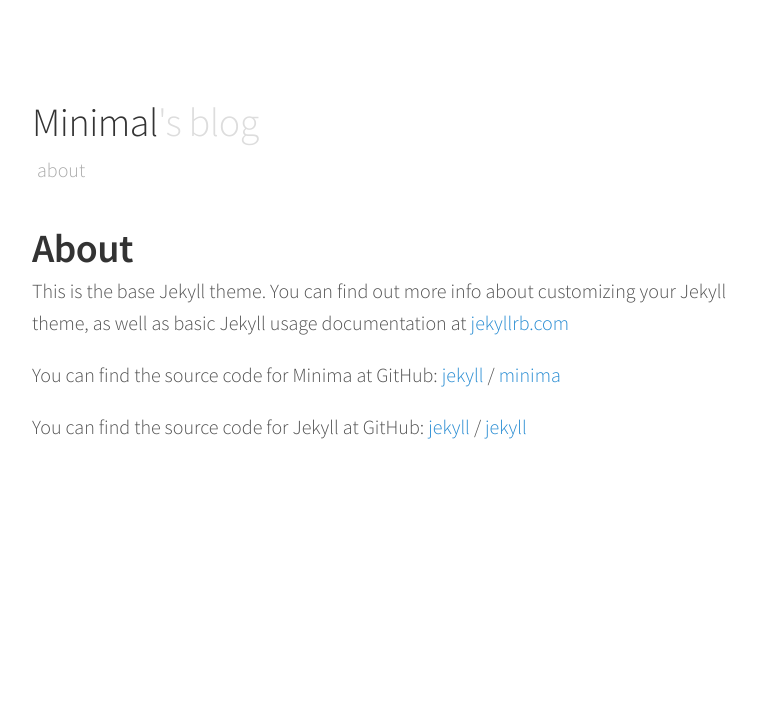
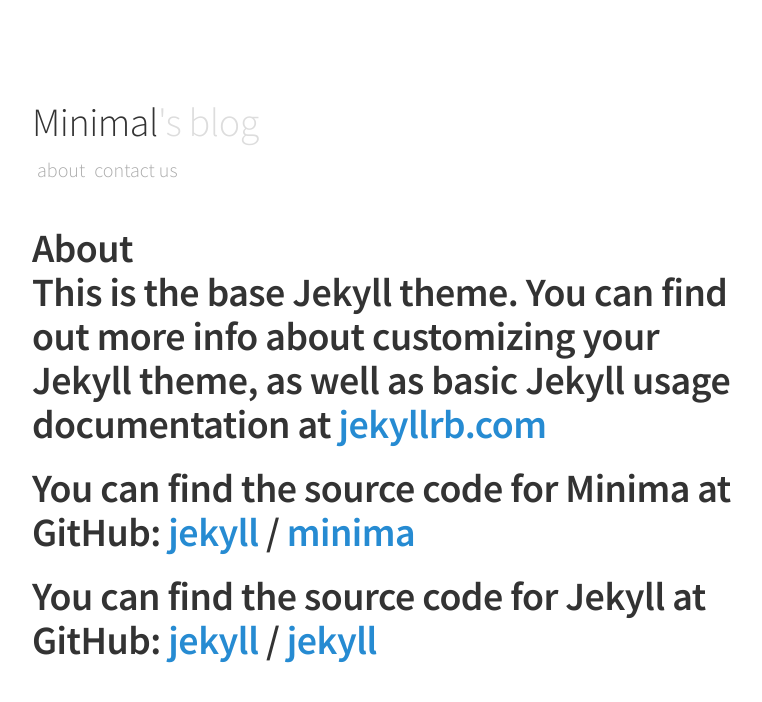
Before and after one commit to marcaosi/minimalBlog, a Jekyll site: the page built from about.md, in a window 1280 px wide. Shown: the top 702 px of the page, without its empty margins (248-1010 px from the left). Built offline with Jekyll 4.4.1, drawn with Linux system fonts in a browser that asks for light colours.

Commit message:
create contact page

```diff
--- a/_layouts/page.html
+++ b/_layouts/page.html
@@ -1,14 +1,11 @@
 ---
 layout: default
 ---
-<article class="post">
 
-  <header class="post-header">
-    <h1 class="post-title">{{ page.title | escape }}</h1>
-  </header>
 
-  <div class="post-content">
-    {{ content }}
-  </div>
-
+<article class="content post">
+  <h1 class="post-title">
+    {{ page.title }}
+    {{content}}
+  </h1>
 </article>
--- /dev/null
+++ b/contact.md
@@ -0,0 +1,5 @@
+---
+layout: page
+title: Contact us
+permalink: /contact/
+---
```
